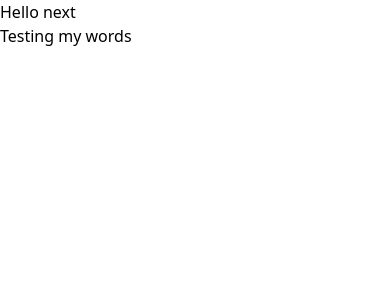
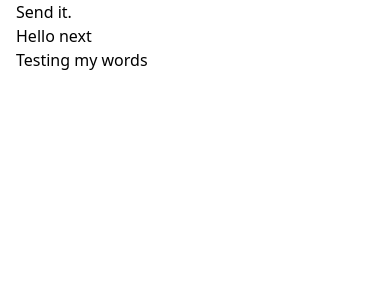
Before and after one commit to bxbdev/next-js-postit, a Next.js app: page / in a window 390 px wide. Shown: the top 300 px of the page. Built offline with nearby package versions, Linux system fonts and the light colour scheme.

Commit message:
Made Nav component

```diff
--- a/app/api/hello/route.ts
+++ /dev/null
@@ -1,3 +0,0 @@
-export async function GET(request: Request) {
-  return new Response('Hello, Next.js!')
-}
--- /dev/null
+++ b/app/auth/Nav.tsx
@@ -0,0 +1,12 @@
+import Link from "next/link"
+
+export default async function Nav() {
+    return (
+        <nav>
+            <Link href={"/"}>
+                <h1>Send it.</h1>
+            </Link>
+        </nav>
+    )
+
+}
--- /dev/null
+++ b/app/layout.jsx
@@ -0,0 +1,20 @@
+import Nav from './auth/Nav'
+import './globals.css'
+import { Roboto } from "next/font/google"
+
+const roboto = Roboto({
+  subsets: ["latin"],
+  weight: ["400", "700"],
+  variable: "--font-roboto",
+})
+
+export default function RootLayout({children}) {
+  return (
+    <html lang="en">
+      <body className="mx-4 md:mx-48 xl:mx-96">
+        <Nav />
+        {children}
+        </body>
+    </html>
+  )
+}
--- a/app/layout.tsx
+++ /dev/null
@@ -1,18 +0,0 @@
-import './globals.css'
-
-export const metadata = {
-  title: 'Create Next App',
-  description: 'Generated by create next app',
-}
-
-export default function RootLayout({
-  children,
-}: {
-  children: React.ReactNode
-}) {
-  return (
-    <html lang="en">
-      <body>{children}</body>
-    </html>
-  )
-}
--- a/tsconfig.json
+++ b/tsconfig.json
@@ -23,6 +23,6 @@
       "@/*": ["./*"]
     }
   },
-  "include": ["next-env.d.ts", "**/*.ts", "**/*.tsx", ".next/types/**/*.ts"],
+  "include": ["next-env.d.ts", "**/*.ts", "**/*.tsx", ".next/types/**/*.ts", "app/layout.jsx"],
   "exclude": ["node_modules"]
 }
```
